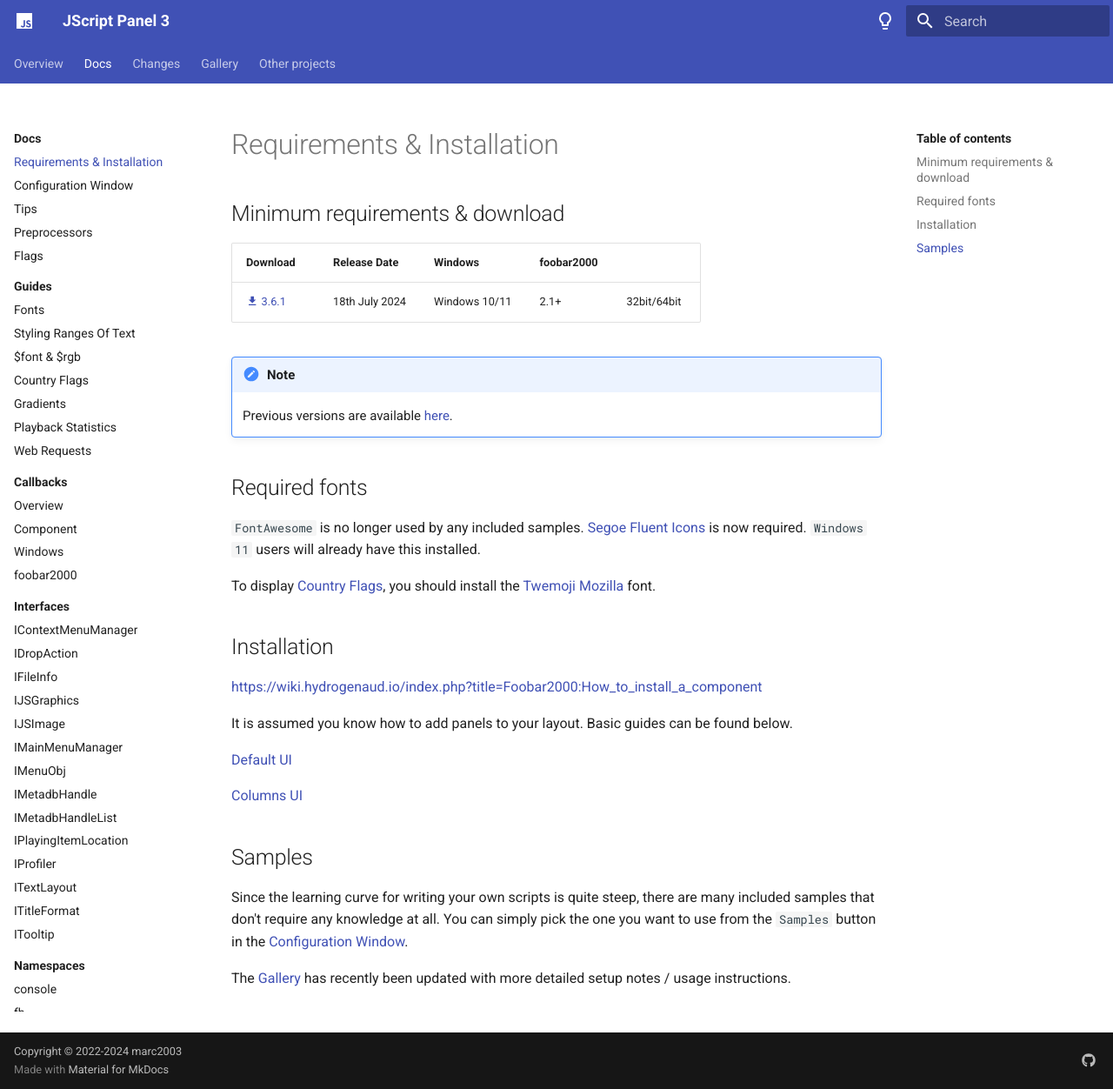
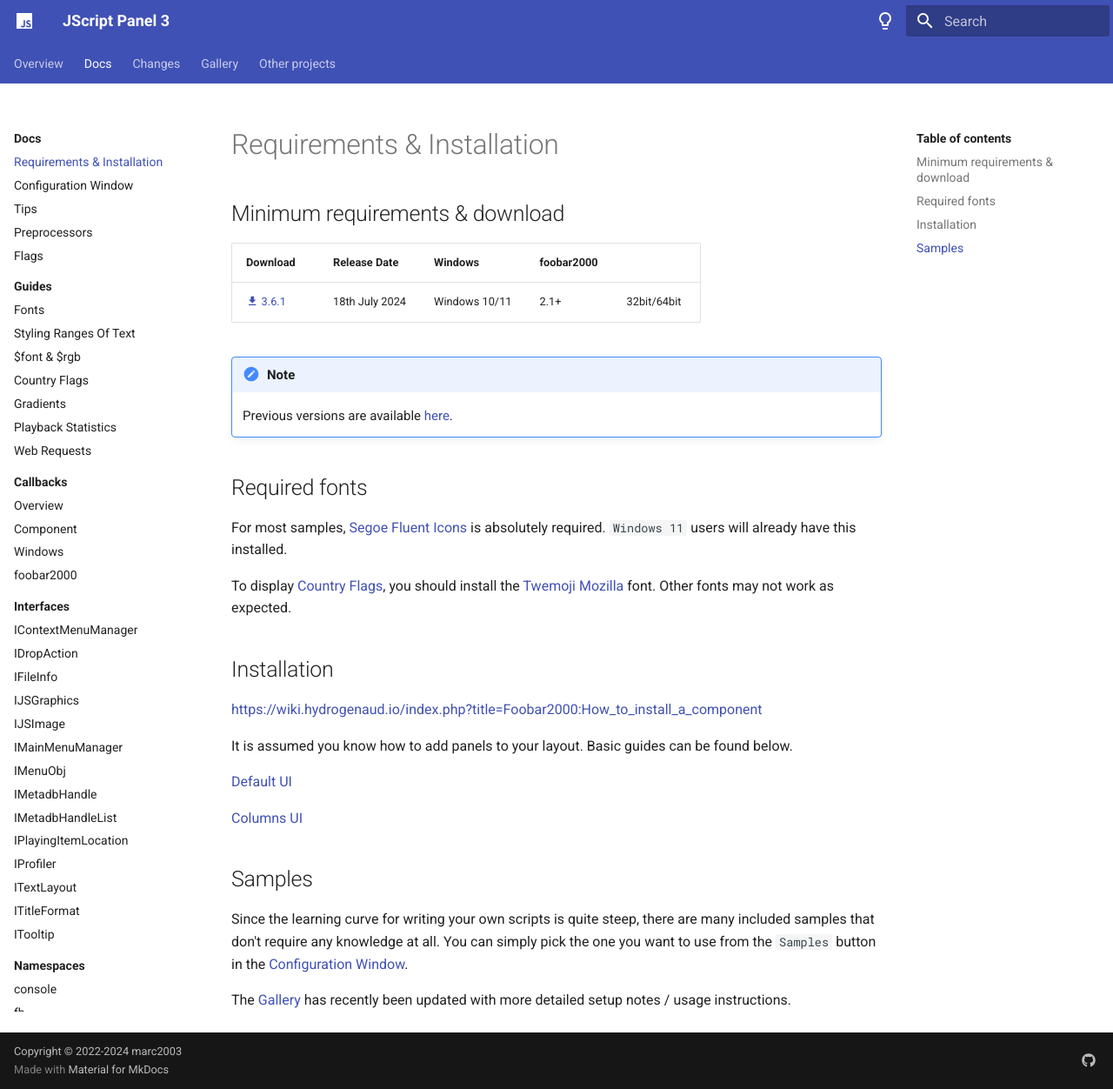
Before and after one commit to jscript-panel/jscript-panel.github.io, an MkDocs documentation site: the page built from docs/docs/index.md, in a window 1280 px wide and 1252 px high. Shown: the whole window at 87% size. Built offline with MkDocs 1.6.1 and Material for MkDocs 9.7.7, drawn with Linux system fonts in a browser that asks for light colours.

Commit message:
Update required font notes

```diff
--- a/docs/docs/index.md
+++ b/docs/docs/index.md
@@ -7,9 +7,9 @@
 	Previous versions are available [here](https://github.com/jscript-panel/release/releases/tag/legacy).
 
 ## Required fonts
-`FontAwesome` is no longer used by any included samples. [Segoe Fluent Icons](https://download.microsoft.com/download/8/f/c/8fc7cbc3-177e-4a22-af48-2a85e1c5bffb/Segoe-Fluent-Icons.zip) is now required. `Windows 11` users will already have this installed.
+For most samples, [Segoe Fluent Icons](https://download.microsoft.com/download/8/f/c/8fc7cbc3-177e-4a22-af48-2a85e1c5bffb/Segoe-Fluent-Icons.zip) is absolutely required. `Windows 11` users will already have this installed.
 
-To display [Country Flags](./guides/country-flags.md), you should install the [Twemoji Mozilla](https://github.com/mozilla/twemoji-colr/releases/latest) font.
+To display [Country Flags](./guides/country-flags.md), you should install the [Twemoji Mozilla](https://github.com/mozilla/twemoji-colr/releases/latest) font. Other fonts may not work as expected.
 
 ## Installation
 [https://wiki.hydrogenaud.io/index.php?title=Foobar2000:How_to_install_a_component](https://wiki.hydrogenaud.io/index.php?title=Foobar2000:How_to_install_a_component)
```
